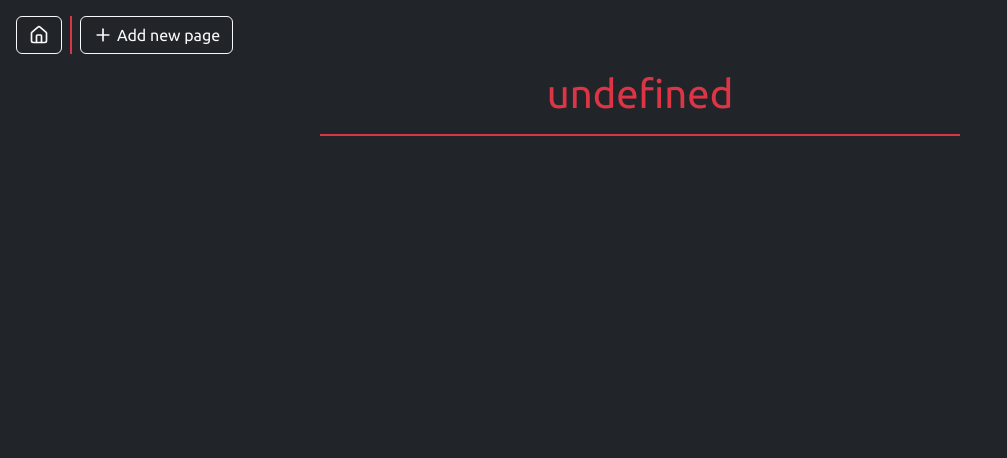
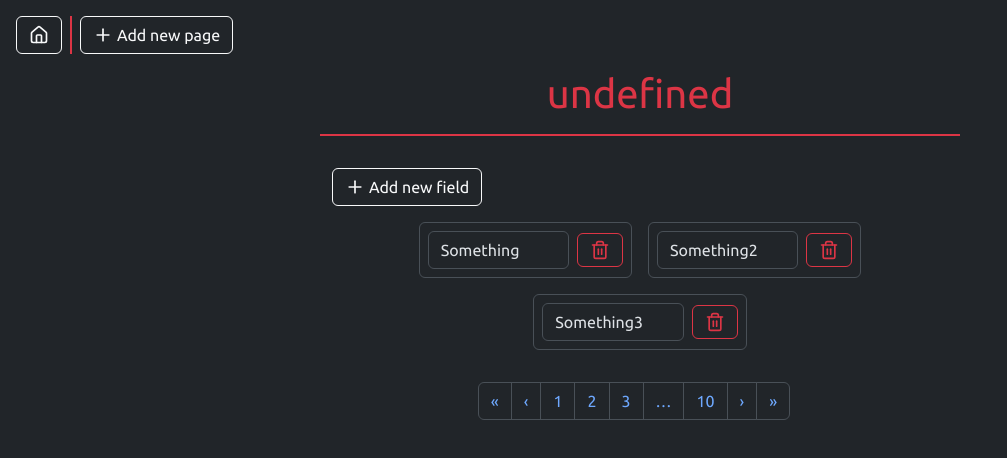
Before and after one commit to AtanasVA/cms_project, a Next.js app: page /1 in a window 1280 px wide. Shown: the top 458 px of the page, without its empty margins (0-1007 px from the left). Built offline with nearby package versions, Linux system fonts and the light colour scheme; no server answers; the database is empty.

Commit message:
init page posts grid

```diff
--- /dev/null
+++ b/src/app/[slug]/RenderPageFields.tsx
@@ -0,0 +1,119 @@
+"use client";
+import Container from "react-bootstrap/Container";
+import Row from "react-bootstrap/Row";
+import Col from "react-bootstrap/Col";
+import Button from "react-bootstrap/Button";
+import Form from "react-bootstrap/Form";
+import { Pencil, Trash2, Plus } from "lucide-react";
+import { useContext, useEffect, useState } from "react";
+import { deletePage } from "~/server/queries";
+import {
+  CreatedPagesDataContext,
+  type CreatedPagesDataContextType,
+  type SinglePageData,
+} from "shared/PagesDataContext";
+import PaginationRow from "../_components/PaginationRow/page";
+
+const RenderPageFields = () => {
+  const [createdFields, setCreatedFields] =
+    useState<typeof SAMPLE_FIELDS>(SAMPLE_FIELDS);
+
+  //   const [editPageId, setEditPageId] = useState<string | null>(null);
+  //   const [editPageSlug, setEditPageSlug] = useState<string | null>(null);
+  //   const { createdPagesCtxData, setCreatedPagesCtxData } =
+  //     useContext<CreatedPagesDataContextType>(CreatedPagesDataContext);
+
+  //   const [createdPages, setCreatedPages] =
+  //     useState<SinglePageData[]>(createdPagesCtxData);
+
+  //   useEffect(() => {
+  //     setCreatedPages(createdPagesCtxData);
+  //   }, [createdPagesCtxData]);
+
+  //   const handleModalOpenEdit = (pageId: string, pageSlug: string) => {
+  //     setIsModalOpen(true);
+  //     setEditPageId(pageId);
+  //     setEditPageSlug(pageSlug);
+  //   };
+
+  const handleOnDelete = async (pageId: number) => {
+    try {
+      setCreatedFields((prev) => prev.filter((page) => pageId !== page.id));
+      //   const response: SinglePageData = await deletePage(pageId);
+      //   if (response) {
+      //   setCreatedFields((prev) =>
+      //     prev.filter((page) => response.id !== page.id)
+      //   );
+      //   }
+    } catch (error) {
+      console.log("Something went wrong..", error);
+    }
+  };
+
+  const handleAddNewField = () => {
+    setCreatedFields((prev) => [
+      ...prev,
+      { id: createdFields.length + 1, data: "" },
+    ]);
+  };
+
+  const handleFieldChange = (value: string, fieldId: number) => {
+    setCreatedFields((prev) =>
+      prev.map((field) =>
+        field.id === fieldId ? { id: fieldId, data: value } : field
+      )
+    );
+  };
+
+  return (
+    <Container className="mt-2 pt-4">
+      <Button
+        className="d-flex align-items-center gap-1"
+        variant="outline-light"
+        onClick={handleAddNewField}
+      >
+        {<Plus size={20} />}
+        Add new field
+      </Button>
+      <Row className="mb-3 mt-3 text-align-center align-items-center justify-content-center gap-3">
+        {createdFields.map((fieldData) => (
+          <Col
+            key={fieldData.id}
+            className="border border-grey rounded col-hover p-2 text-align-center align-items-center d-flex gap-2"
+            md={4}
+          >
+            {
+              <Form.Control
+                placeholder="Enter text"
+                value={fieldData.data}
+                onChange={({ target }) =>
+                  handleFieldChange(target.value, fieldData.id)
+                }
+              />
+            }
+            {
+              <Button
+                className="d-flex align-items-center gap-1"
+                variant="outline-danger"
+                onClick={() => handleOnDelete(fieldData.id)}
+              >
+                {<Trash2 size={20} />}
+              </Button>
+            }
+          </Col>
+        ))}
+      </Row>
+      <Row>
+        <PaginationRow />
+      </Row>
+    </Container>
+  );
+};
+
+const SAMPLE_FIELDS = [
+  { id: 1, data: "Something" },
+  { id: 2, data: "Something2" },
+  { id: 3, data: "Something3" },
+];
+
+export default RenderPageFields;
--- a/src/app/[slug]/page.tsx
+++ b/src/app/[slug]/page.tsx
@@ -1,6 +1,7 @@
 import Header from "../_components/Header/page";
 import { getPage } from "~/server/queries";
 import { SinglePageData } from "shared/PagesDataContext";
+import RenderPageFields from "./RenderPageFields";
 
 type CustomPageType = {
   params: { slug: string };
@@ -16,6 +17,7 @@ const CustomPage = async ({ params }: CustomPageType) => {
         <h1 className="text-danger">{`${pageData?.metaTitle}`}</h1>
         <p>{pageData?.metaDescription}</p>
         <div className="border border-danger"></div>
+        <RenderPageFields />
       </div>
     </>
   );
```
